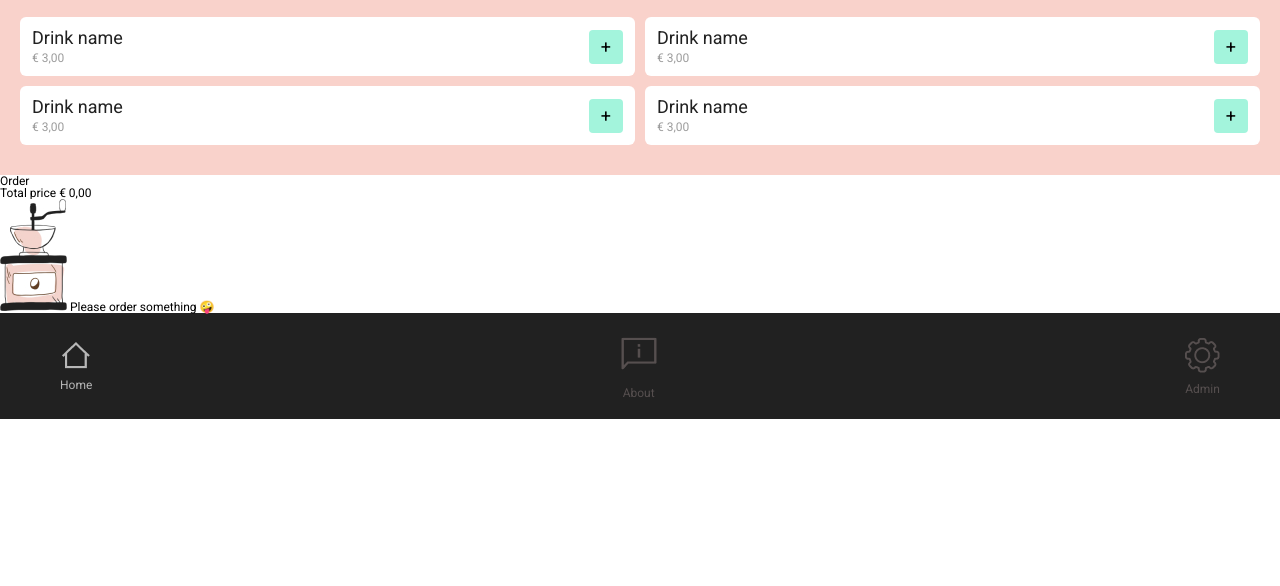
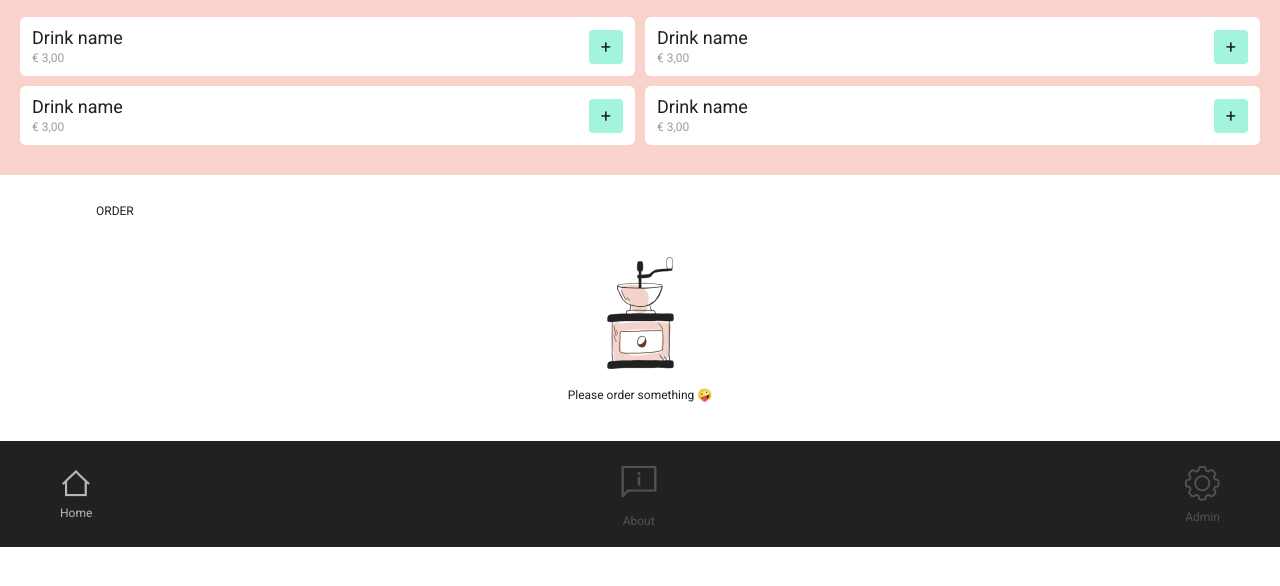
Before and after one commit to conor-v/Barista_app, a website built with webpack: page src/index.html in a window 1280 px wide. Shown: the part 120-706 px from the top of the page. Built offline with nearby package versions, Linux system fonts and the light colour scheme; some packages are replaced by stand-ins of ours.

Commit message:
empty content css

```diff
--- /dev/null
+++ b/src/css/content.css
@@ -0,0 +1,26 @@
+.content {
+  width: 85%;
+  margin: 3rem auto;
+}
+
+.title_mini {
+  text-transform: uppercase;
+}
+
+.hide {
+  display: none;
+}
+
+/*EMPTY CONTENT*/
+
+.emptystate {
+  display: flex;
+  flex-flow: column;
+  align-items: center;
+  margin: 4rem 0;
+}
+
+.emptystate__content {
+  margin-top: 2rem;
+}
+/*PRICE CONTENT*/
--- a/src/style.css
+++ b/src/style.css
@@ -2,6 +2,7 @@
 @import './css/vars.css';
 @import './css/header.css';
 @import './css/pricelist.css';
+@import './css/content.css';
 @import './css/navigatie.css';
 
 html {
@@ -18,7 +19,8 @@ html {
 /*stylelint-enable*/
 
 body {
-  font-size: 1.2rem;
+  color: var(--textColor);
+  font-size: var(--small);
   font-family: Roboto, Arial, Helvetica, sans-serif;
 }
 
```
